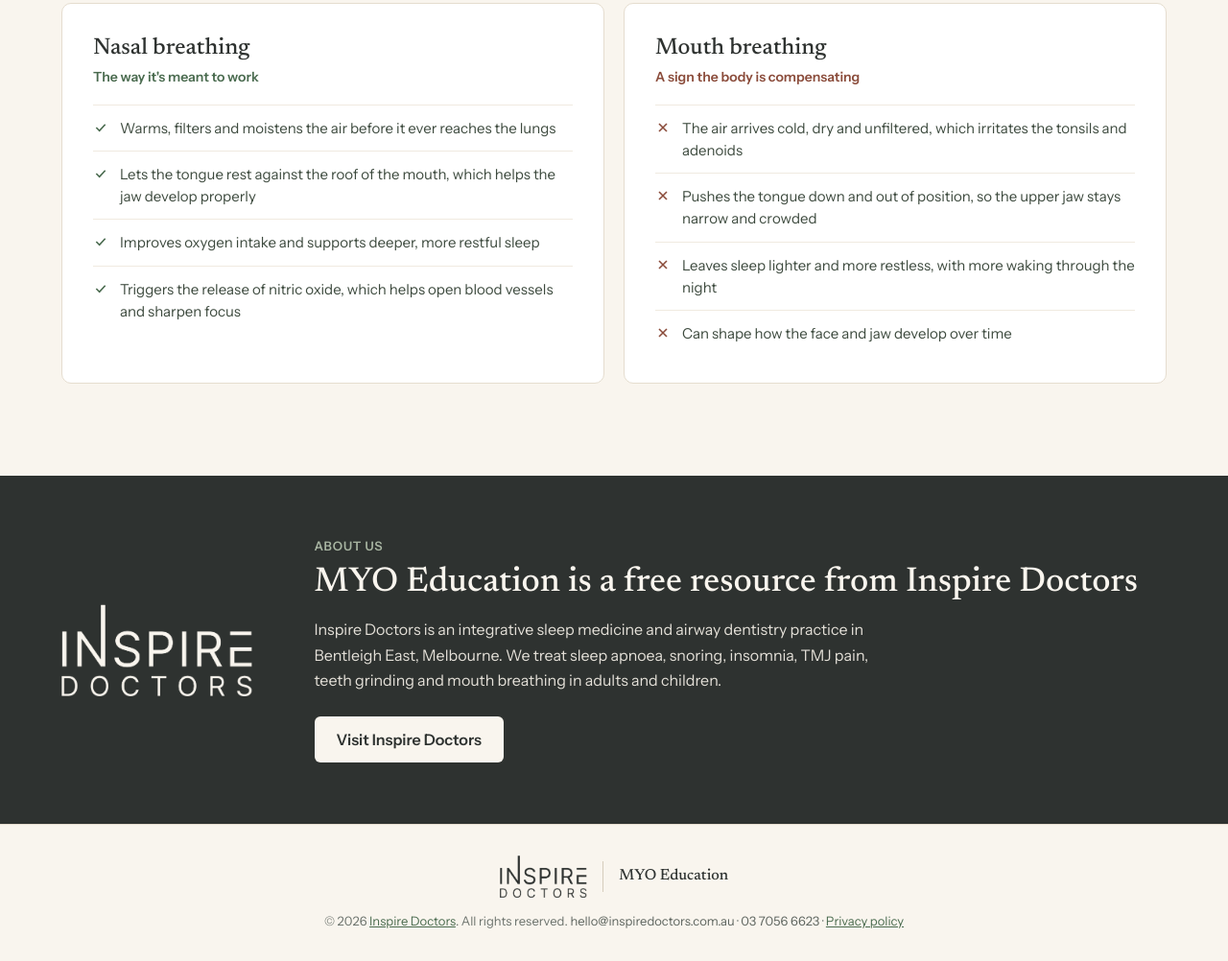
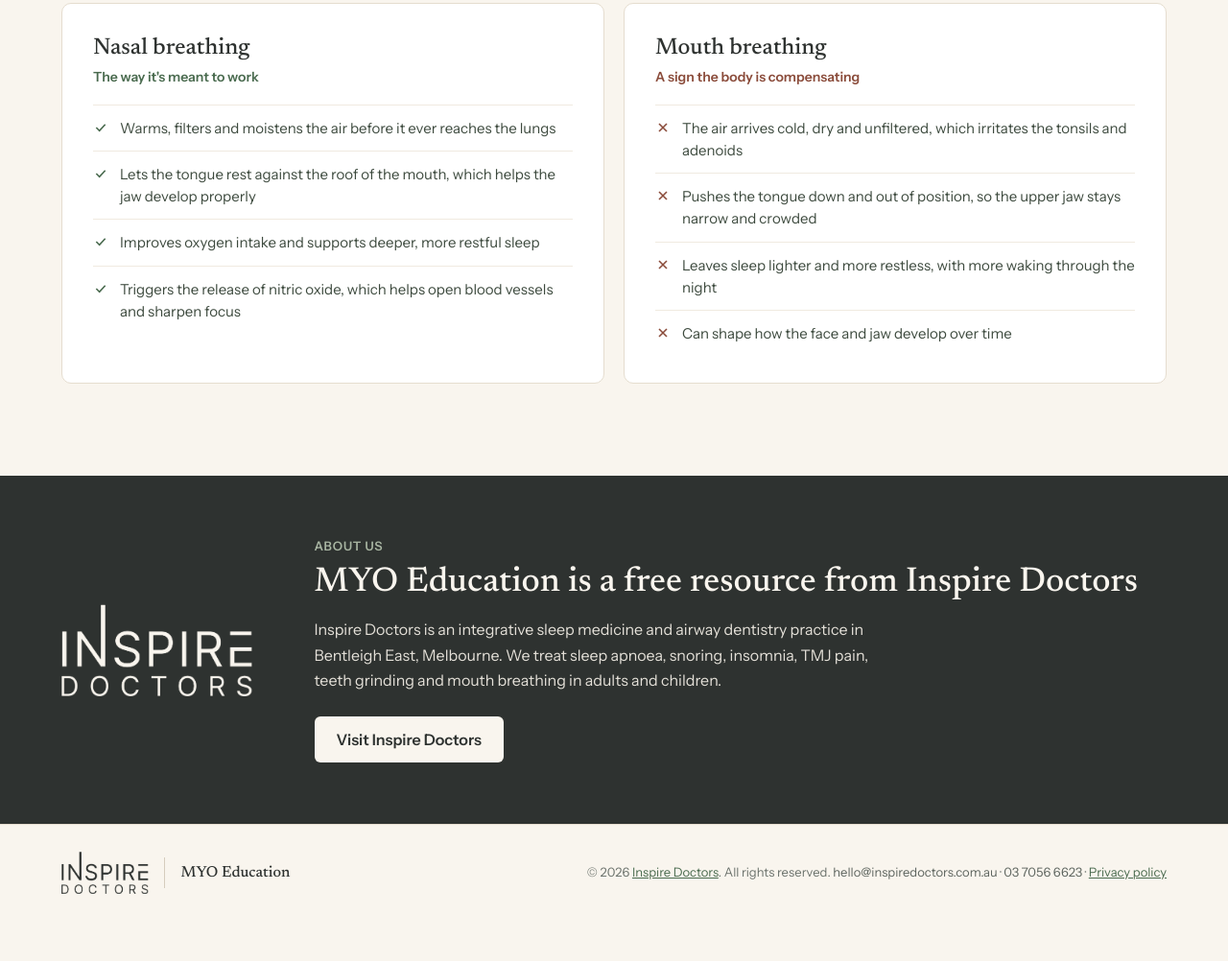
Before and after one commit to Nightshade100/myo-education, a plain HTML site: page index.html in a window 1280 px wide. Shown: the part 1889-2891 px from the top of the page at 96% size. After the commit the page ends 2849 px from the top, so only its background shows below. Drawn offline with Linux system fonts and the light colour scheme.

Commit message:
Footer: back to side-by-side layout, vertically centred
Co-Authored-By: Claude Opus 5.5 <noreply@anthropic.com>
Claude-Session: https://claude.ai/code/session_01JibnGszKULRb5uGnFKPAdP

```diff
--- a/index.html
+++ b/index.html
@@ -8,7 +8,7 @@
 <link rel="preconnect" href="https://fonts.googleapis.com">
 <link rel="preconnect" href="https://fonts.gstatic.com" crossorigin>
 <link href="https://fonts.googleapis.com/css2?family=Instrument+Sans:wght@400;500;600&family=Newsreader:opsz,wght@6..72,500&display=swap" rel="stylesheet">
-<link rel="stylesheet" href="site.css?v=20261122d">
+<link rel="stylesheet" href="site.css?v=20261122e">
 <style>
 /* ---------- hero ---------- */
 .hero .container{padding-top:96px;padding-bottom:88px}
--- a/site.css
+++ b/site.css
@@ -132,7 +132,7 @@ button{font:inherit;color:inherit}
 
 /* ---------- footer ---------- */
 .site-footer{border-top:1px solid var(--line)}
-.site-footer .container{padding-top:32px;padding-bottom:32px;display:flex;flex-direction:column;align-items:center;gap:14px;text-align:center;font-size:13px;line-height:1.6;color:var(--faint)}
+.site-footer .container{padding-top:28px;padding-bottom:28px;display:flex;flex-wrap:wrap;justify-content:space-between;align-items:center;gap:12px 32px;font-size:13px;color:var(--faint)}
 .site-footer .footer-brand{font-family:var(--serif);font-size:16px;color:var(--ink)}
 
 /* ---------- Inspire Doctors branding ---------- */
```
Also changed, not shown: privacy.html (+1 -1 lines), screener.html (+1 -1 lines), screening.html (+1 -1 lines).
